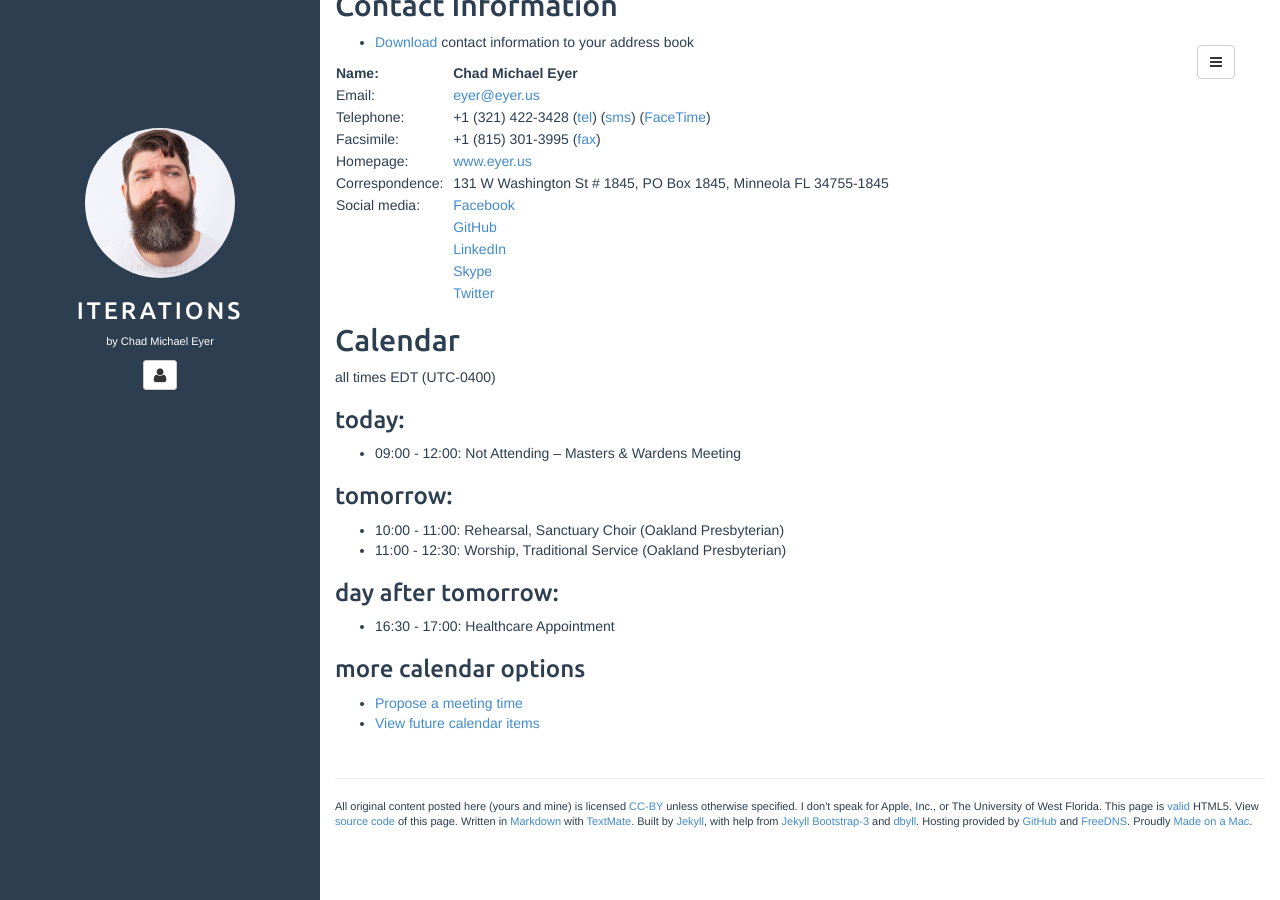
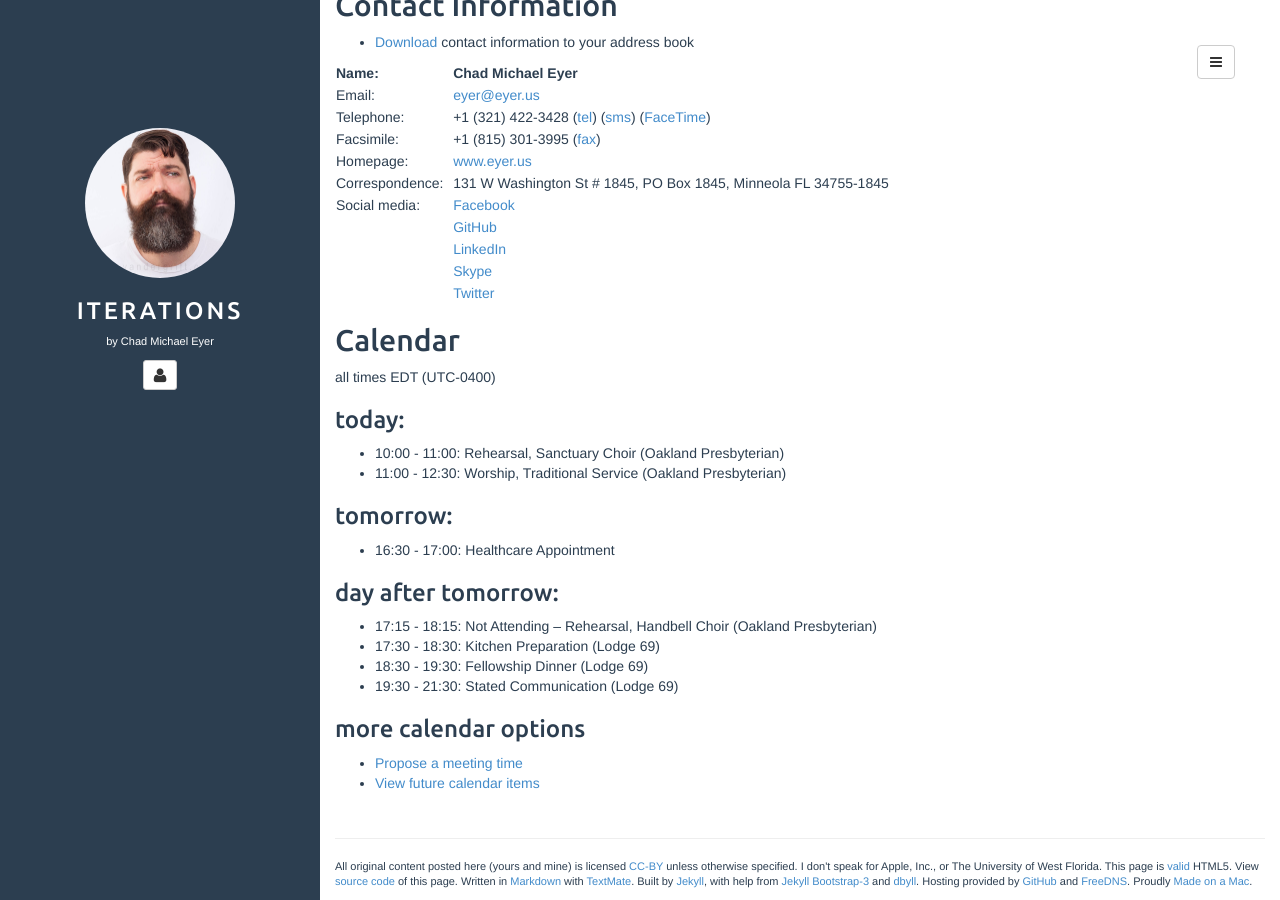
Before and after one commit to chadmichaeleyer/chadmichaeleyer.github.io, a Jekyll site: the page built from about.md, in a window 1280 px wide and 900 px high, scrolled down 1110 px. Built offline with Jekyll 4.4.1, drawn with Linux system fonts in a browser that asks for light colours.

Commit message:
calendar update

```diff
--- a/calendar.markdown
+++ b/calendar.markdown
@@ -2,13 +2,16 @@ all times EDT (UTC-0400)
 
 ### today:
 
-* 09:00 - 12:00: Not Attending – Masters & Wardens Meeting
+* 10:00 - 11:00: Rehearsal, Sanctuary Choir (Oakland Presbyterian)
+* 11:00 - 12:30: Worship, Traditional Service (Oakland Presbyterian)
 
 ### tomorrow:
 
-* 10:00 - 11:00: Rehearsal, Sanctuary Choir (Oakland Presbyterian)
-* 11:00 - 12:30: Worship, Traditional Service (Oakland Presbyterian)
+* 16:30 - 17:00: Healthcare Appointment
 
 ### day after tomorrow:
 
-* 16:30 - 17:00: Healthcare Appointment
+* 17:15 - 18:15: Not Attending – Rehearsal, Handbell Choir (Oakland Presbyterian)
+* 17:30 - 18:30: Kitchen Preparation (Lodge 69)
+* 18:30 - 19:30: Fellowship Dinner (Lodge 69)
+* 19:30 - 21:30: Stated Communication (Lodge 69)
```
Also changed, not shown: calendar-year.markdown (+4 -4 lines).
